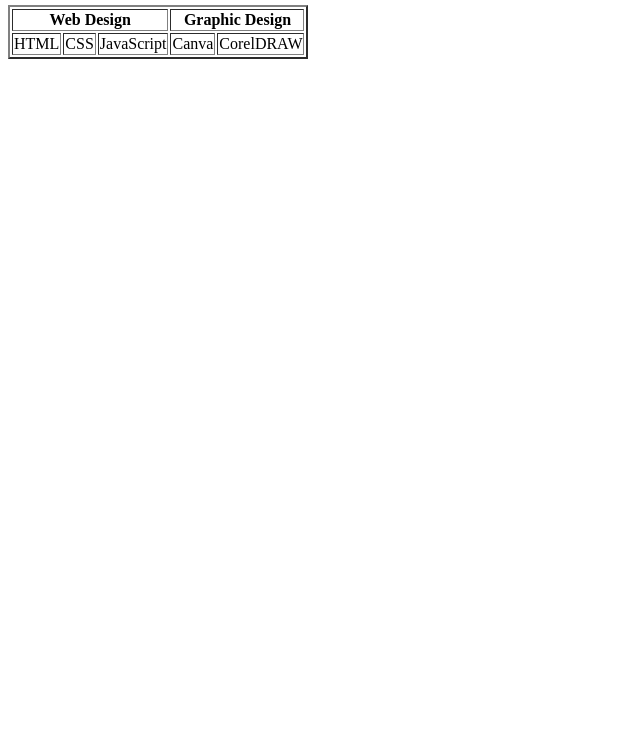
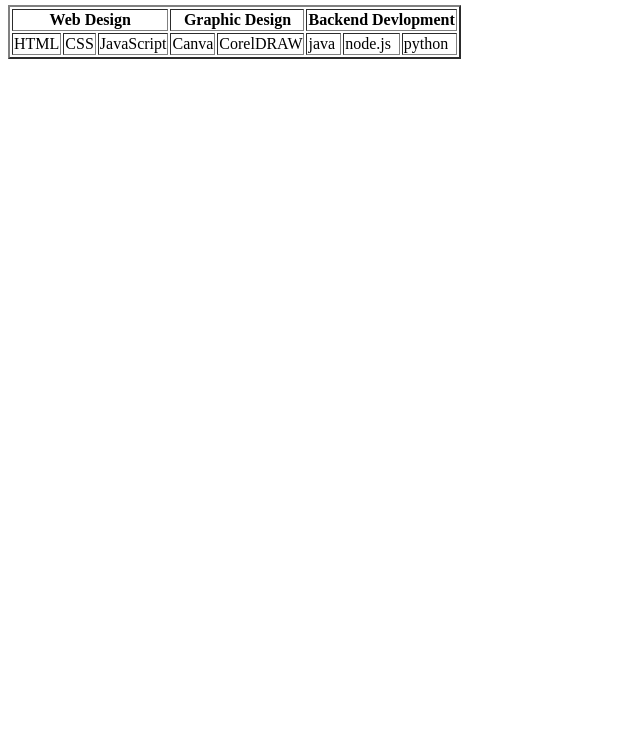
Before and after one commit to Bhagavi17/learning_html, a plain HTML site: page table4.html in a window 1280 px wide. Shown: the part 62-800 px from the top of the page, without its empty margins (0-640 px from the left). Drawn offline with Linux system fonts and the light colour scheme.

Commit message:
update table4.html

```diff
--- a/table4.html
+++ b/table4.html
@@ -14,6 +14,7 @@
     <tr>
         <th colspan="3">Web Design</th>
         <th colspan="2">Graphic Design</th>
+        <th colspan ="3">Backend Devlopment</th>
     </tr>
 
     <tr>
@@ -22,6 +23,9 @@
         <td>JavaScript</td>
         <td>Canva</td>
         <td>CorelDRAW</td>
+        <td>java</td>
+        <td>node.js</td>
+        <td>python</td>
 
     </tr>
 
```
